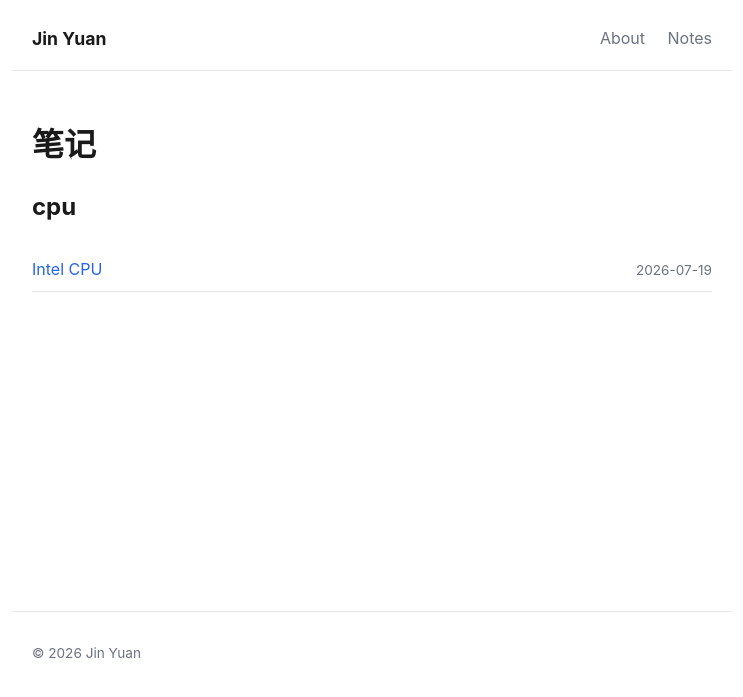
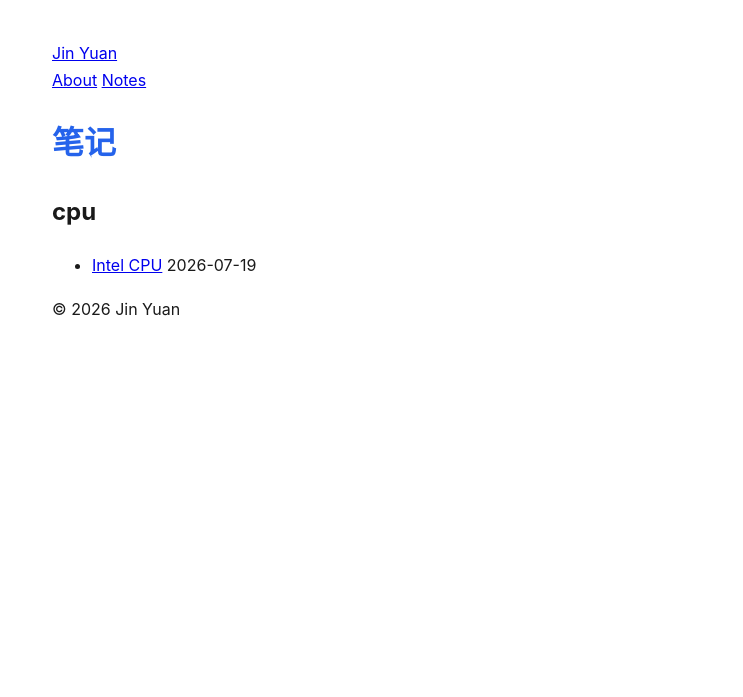
Before and after one commit to yuanjin0928/yuanjin0928.github.io, a Jekyll site: the page built from blogs.html, in a window 1280 px wide. Shown: the top 697 px of the page, without its empty margins (268-1011 px from the left). Built offline with Jekyll 4.4.1, drawn with Linux system fonts in a browser that asks for light colours.

Commit message:
add style

```diff
--- a/assets/style.css
+++ b/assets/style.css
@@ -1,114 +1,16 @@
-:root {
-  --fg: #1a1a1a;
-  --muted: #6b7280;
-  --accent: #2563eb;
-  --border: #e5e7eb;
-  --bg: #ffffff;
-  --max: 720px;
+/* The <body> holds everything the visitor sees. */
+/* Styling it here affects the whole page at once.   */
+body {
+  font-family: -apple-system, "Segoe UI", sans-serif;  /* A clean, system default font */
+  max-width: 640px;      /* Stops text from stretching too wide on big screens */
+  margin: 40px auto;     /* auto left/right = centers the page horizontally */
+  padding: 0 20px;       /* Keeps text off the screen edges on phones */
+  line-height: 1.7;      /* Adds breathing room between lines */
+  color: #1a1a1a;        /* Near-black text, softer than pure black */
 }
 
-* { box-sizing: border-box; }
-
-body {
-  margin: 0;
-  color: var(--fg);
-  background: var(--bg);
-  font-family: -apple-system, "Segoe UI", "PingFang SC", "Microsoft YaHei", Roboto, sans-serif;
-  line-height: 1.7;
+/* Target the main heading specifically. */
+h1 {
+  font-size: 2rem;       /* Makes the title bigger */
+  color: #2563eb;        /* A blue accent color */
 }
-
-.site-header,
-.content,
-.site-footer {
-  max-width: var(--max);
-  margin: 0 auto;
-  padding: 0 20px;
-}
-
-.site-header {
-  display: flex;
-  align-items: center;
-  justify-content: space-between;
-  flex-wrap: wrap;
-  gap: 12px;
-  padding-top: 24px;
-  padding-bottom: 16px;
-  border-bottom: 1px solid var(--border);
-}
-
-.site-title {
-  font-weight: 700;
-  font-size: 1.1rem;
-  color: var(--fg);
-  text-decoration: none;
-}
-
-.site-nav a {
-  margin-left: 18px;
-  color: var(--muted);
-  text-decoration: none;
-}
-.site-nav a:hover { color: var(--accent); }
-
-.content { padding-top: 32px; padding-bottom: 48px; min-height: 60vh; }
-
-a { color: var(--accent); text-decoration: none; }
-a:hover { text-decoration: underline; }
-
-h1 { line-height: 1.3; }
-
-.about h1 { margin-bottom: 8px; }
-.about .social { color: var(--muted); }
-
-.post-list {
-  list-style: none;
-  padding: 0;
-  margin: 0;
-}
-.post-list li {
-  display: flex;
-  justify-content: space-between;
-  align-items: baseline;
-  gap: 16px;
-  padding: 8px 0;
-  border-bottom: 1px solid var(--border);
-}
-.post-list .date { color: var(--muted); font-size: 0.85rem; white-space: nowrap; }
-.post-list .empty { color: var(--muted); border: none; }
-
-.note-group { margin-bottom: 28px; }
-
-.post-meta { color: var(--muted); font-size: 0.9rem; margin-top: -4px; }
-.post-meta .tag {
-  margin-left: 8px;
-  padding: 2px 8px;
-  background: #f1f5f9;
-  border-radius: 4px;
-  font-size: 0.8rem;
-}
-
-.post-body { margin-top: 24px; }
-.post-body img { max-width: 100%; }
-.post-body pre {
-  background: #f6f8fa;
-  padding: 14px 16px;
-  border-radius: 6px;
-  overflow-x: auto;
-}
-.post-body code {
-  background: #f1f5f9;
-  padding: 1px 5px;
-  border-radius: 4px;
-  font-size: 0.9em;
-}
-.post-body pre code { background: none; padding: 0; }
-
-.back-link { margin-top: 40px; }
-
-.site-footer {
-  border-top: 1px solid var(--border);
-  padding-top: 16px;
-  padding-bottom: 32px;
-  color: var(--muted);
-  font-size: 0.85rem;
-}
--- a/index.html
+++ b/index.html
@@ -4,6 +4,7 @@
   <meta charset="utf-8">       <!-- Ensures text displays correctly -->
   <meta name="viewport" content="width=device-width, initial-scale=1">  <!-- Looks right on phones -->
   <title>My Homepage</title>   <!-- The text shown on the browser tab -->
+  <link rel="stylesheet" href="assets/style.css">   <!-- This line loads your CSS file -->
 </head>
 <body>
   <!-- Everything the visitor actually sees goes inside <body> -->
```
